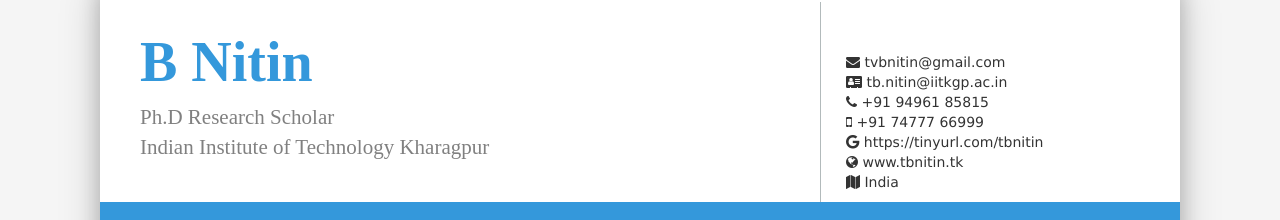
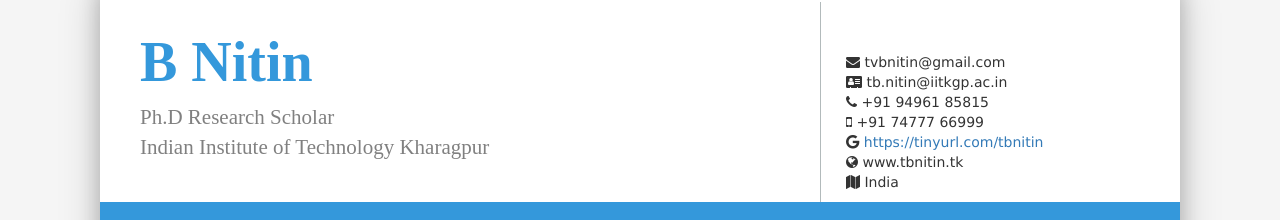
Before and after one commit to nitinbaby/tbnitin.tk, a plain HTML site: page index.html in a window 1280 px wide. Shown: the part 123-343 px from the top of the page. Drawn offline with nearby package versions, Linux system fonts and the light colour scheme.

Commit message:
Update index.html

```diff
--- a/index.html
+++ b/index.html
@@ -324,7 +324,7 @@
 							<div class = "row"><i class="fa fa-address-card"></i> tb.nitin@iitkgp.ac.in</div>
 							<div class = "row"><i class="fa fa-phone"></i> +91 94961 85815</div>
 							<div class = "row"><i class="fa fa-mobile"></i> +91 74777 66999</div>
-							<div class = "row"><i class="fa fa-google"></i> https://tinyurl.com/tbnitin</div>
+							<div class = "row"><i class="fa fa-google"></i><a href="https://www.indianjournals.com/ijor.aspx?target=ijor:ijc&volume=43&issue=1&article=005" class="effect-shine text-secondary"> https://tinyurl.com/tbnitin </a></div>
 							<div class = "row"><i class="fa fa-globe"></i> www.tbnitin.tk</div>
 							<div class = "row"><i class="fa fa-map"></i> India</div>
 						</div>
```
